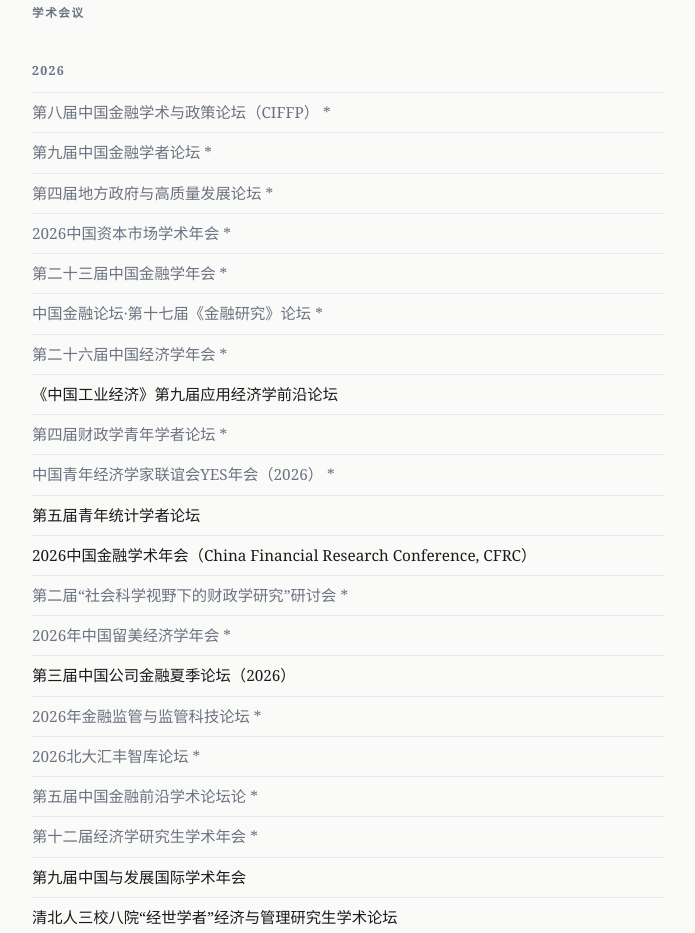
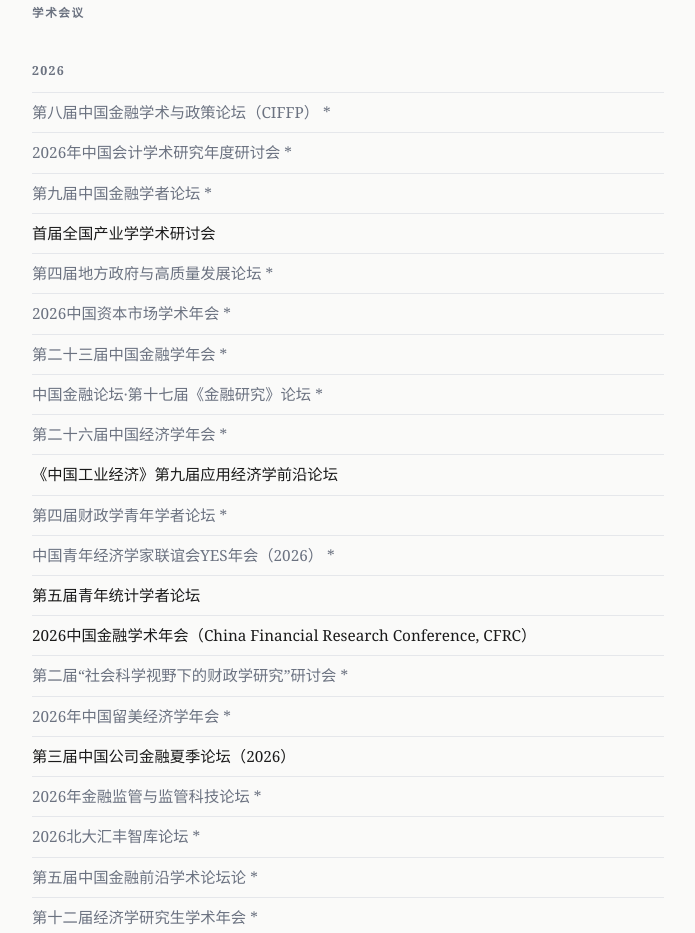
Before and after one commit to Zishen-tang/academic-site, a plain HTML site: page index.html in a window 1280 px wide. Shown: the part 3658-4591 px from the top of the page, without its empty margins (292-987 px from the left). Drawn offline with Linux system fonts and the light colour scheme.

Commit message:
Update index.html

```diff
--- a/index.html
+++ b/index.html
@@ -281,7 +281,9 @@
           <p class="conf-year">2026</p>
           <ul class="conf-items">
             <li class="by-coauthor">第八届中国金融学术与政策论坛（CIFFP） *</li>
+            <li class="by-coauthor">2026年中国会计学术研究年度研讨会 *</li>
             <li class="by-coauthor">第九届中国金融学者论坛 *</li>
+            <li>首届全国产业学学术研讨会</li>
             <li class="by-coauthor">第四届地方政府与高质量发展论坛 *</li>
             <li class="by-coauthor">2026中国资本市场学术年会 *</li>
             <li class="by-coauthor">第二十三届中国金融学年会 *</li>
```
